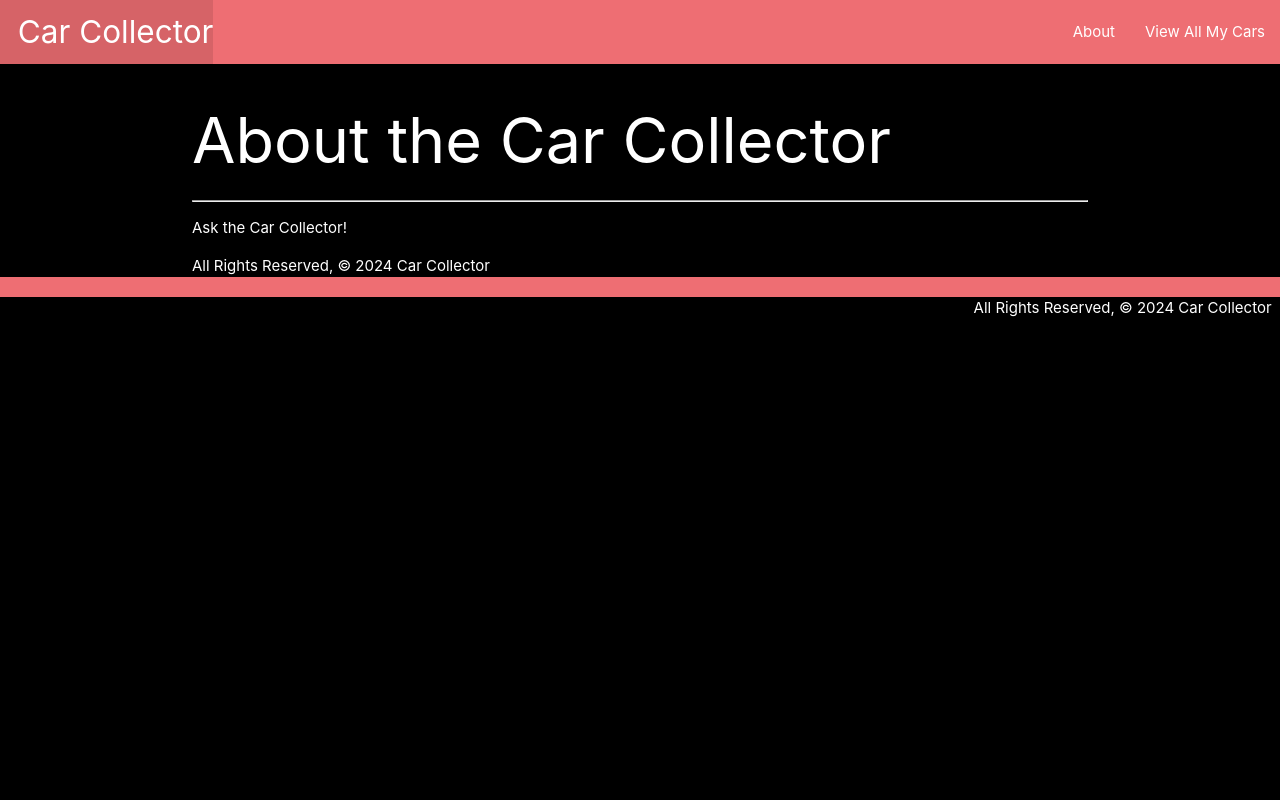
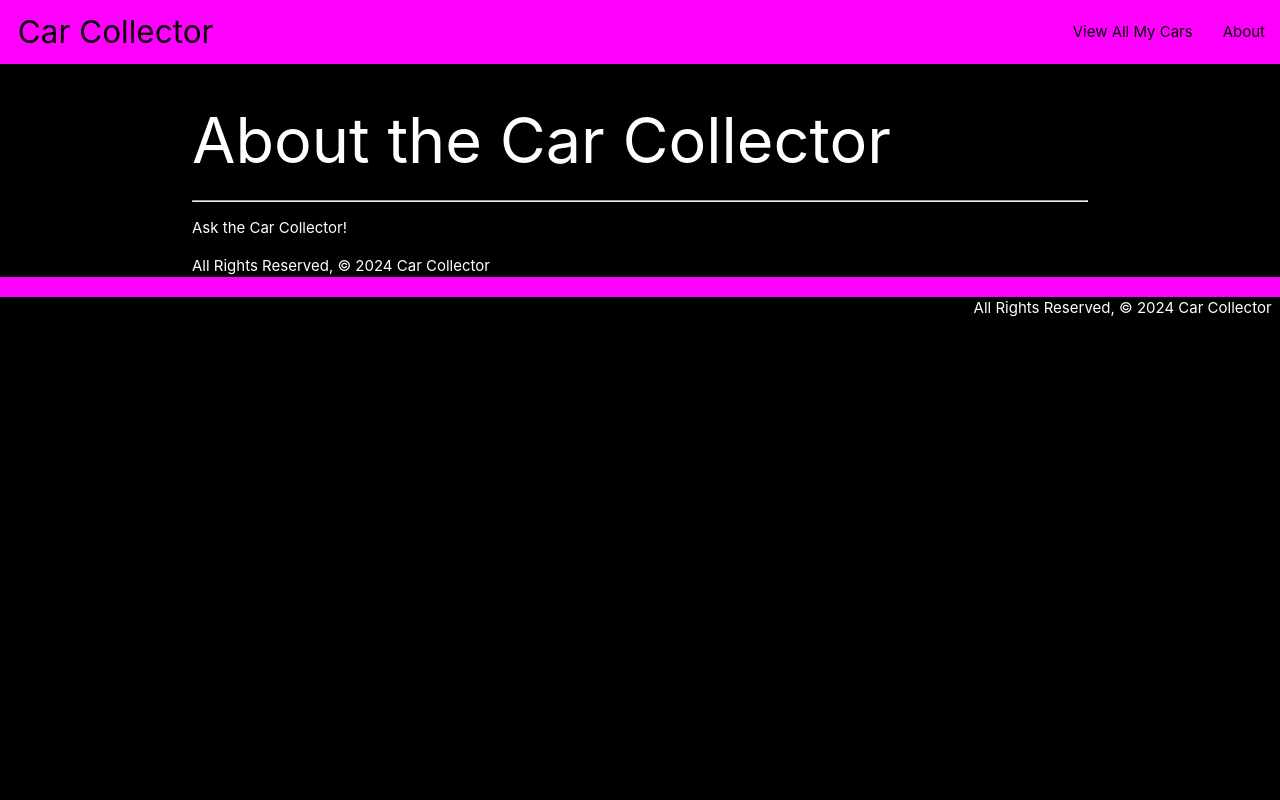
Before and after one commit to RevertRL/carCollector, a Django app: page /about/ in a window 1280 px wide. Run offline with Django 5.2, Linux system fonts and the light colour scheme.

Commit message:
carCollector p1 done

```diff
--- a/main_app/static/css/style.css
+++ b/main_app/static/css/style.css
@@ -1,8 +1,49 @@
-body{
+body {
     background-color: black;
+    color: white;
+    height: 100vh !important;
+    width: 100% !important;
+}
+
+a {
+    text-decoration: none;
     color: white;
 }
 
-.navbar-fixed{
+nav {
+    background-color: magenta;
+    color: black;
+}
+
+nav > div > ul > li > a {
+    color: black;
+}
+
+.nav-wrapper > a {
+    color: black;
+}
+
+.home-wrapper {
+    position: relative;
+    height: 100vh;
+    width: 100vw;
+    margin: 0 auto;
+    overflow: hidden;
+
+}
+
+.background-image {
+    position: absolute;
+    object-fit: cover;
+    object-position: center;
+    z-index: -99;
+    background-repeat: no-repeat;
+}
+
+.page-footer {
     background-color: magenta;
 }
+
+.card-content {
+    background-color: black;
+}
--- a/main_app/templates/base.html
+++ b/main_app/templates/base.html
@@ -14,12 +14,10 @@
   <header class="navbar-fixed">
     <nav>
       <div class="nav-wrapper">
-        <ul>
-          <li><a href="/" class="left brand-logo">&nbsp;&nbsp;Car Collector</a></li>
-        </ul>
+          <a href="/" class="brand-logo left">&nbsp;&nbsp;Car Collector</a>
         <ul class="right">
+            <li><a href="/cars">View All My Cars</a></li>
           <li><a href="/about">About</a></li>
-          <li><a href="/cars">View All My Cars</a></li>
         </ul>
       </div>
     </nav>
--- a/main_app/views.py
+++ b/main_app/views.py
@@ -3,8 +3,8 @@ from django.shortcuts import render
 # Create your views here.
 cars = [
     {'make': 'Dodge', 'model': 'Charger', 'year': '1969', 'description': 'General Lee', 'image_url': 'https://i.imgur.com/yCL886w.jpeg'},
-    {'make': 'Plymouth', 'model': 'Road Runner', 'year': '1968', 'description': 'Best Road Runner year', 'image_url': 'https://i.imgur.com/ApoNP3q.jpeg'},
-    {'make': 'Plymouth', 'model': 'Superbird', 'year': '1970', 'description': 'Richard Pettys', 'image_url':'https://i.imgur.com/J0rTd5z.jpg'},
+    {'make': 'Plymouth', 'model': 'Road Runner', 'year': '1968', 'description': 'Best Road Runner year by popular opinion', 'image_url': 'https://i.imgur.com/ApoNP3q.jpeg'},
+    {'make': 'Plymouth', 'model': 'Superbird', 'year': '1970', 'description': 'Richard Pettys 1970 NASCAR car', 'image_url':'https://i.imgur.com/J0rTd5z.jpg'},
 ]
 
 
```
Also changed, not shown: main_app/templates/home.html (+5 -3 lines).
